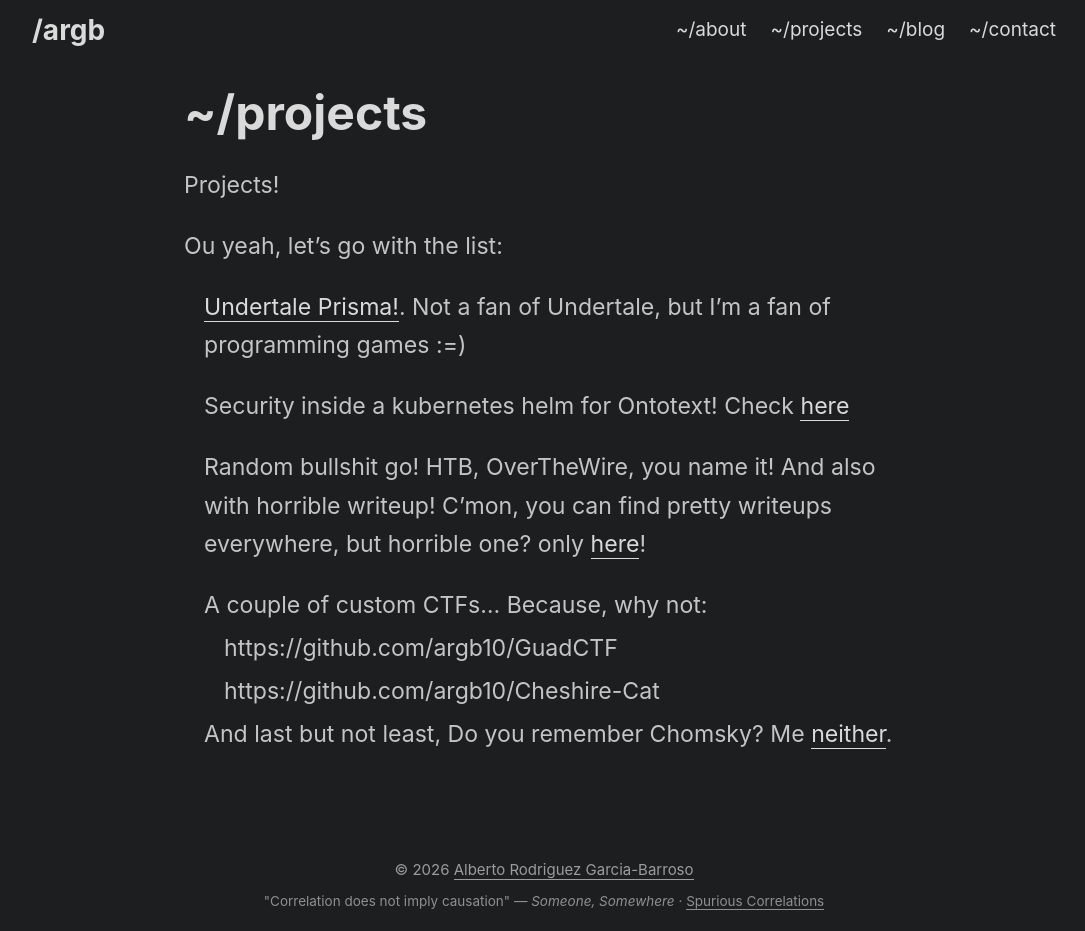
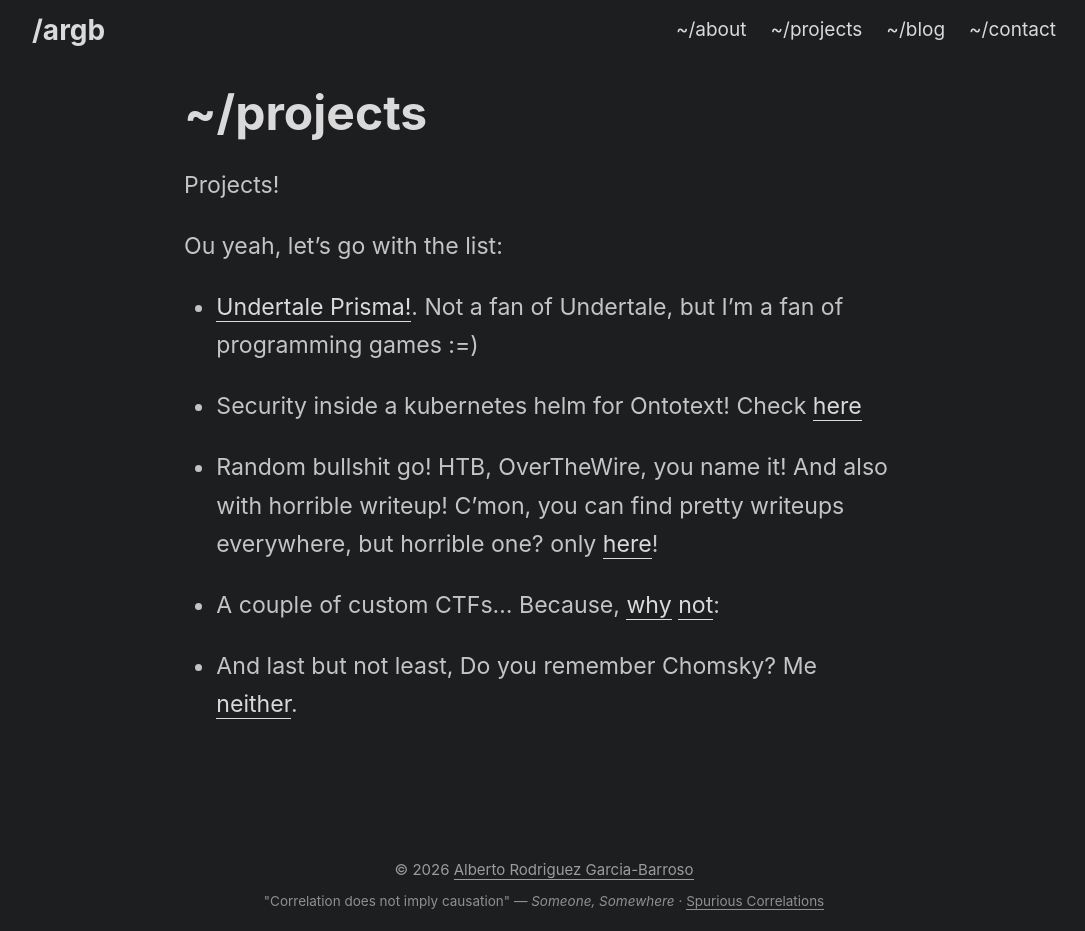
Before and after one commit to argb10/argb10.github.io, a Jekyll site: the page built from projects.md, in a window 1280 px wide. Shown: the whole page, without its empty margins (96-1181 px from the left). Built offline with Jekyll 4.4.1, drawn with Linux system fonts in a browser that asks for light colours.

Commit message:
Remove outdated projects_tmp.html file and update projects.pdf with specific project details; enhance profile image styling in papermod layout and CSS for better presentation.

```diff
--- a/_layouts/papermod.html
+++ b/_layouts/papermod.html
@@ -13,7 +13,9 @@
     {% if page.profile %}
     <div class="profile">
       <div class="profile_inner">
-        <img draggable="false" src="{{ site.author.avatar | relative_url }}" alt="profile" height="150" width="150">
+        <div class="profile-img-wrap">
+          <img draggable="false" src="{{ site.author.avatar | relative_url }}" alt="profile" height="150" width="150">
+        </div>
         <h1>{{ site.author.name }}</h1>
         {% if site.papermod_subtitle %}
         <h6>{{ site.papermod_subtitle }}</h6>
--- a/assets/css/papermod.css
+++ b/assets/css/papermod.css
@@ -85,7 +85,22 @@
   align-items: center;
   gap: 10px;
 }
-.profile img { border-radius: 50%; }
+/* Zoom into profile photo (crop center, same height) */
+.profile .profile-img-wrap {
+  width: 150px;
+  height: 150px;
+  border-radius: 50%;
+  overflow: hidden;
+  display: inline-block;
+  flex-shrink: 0;
+}
+.profile .profile-img-wrap img {
+  width: 100%;
+  height: 100%;
+  object-fit: cover;
+  object-position: center 28%;
+  transform: scale(1.4);
+}
 .profile h1 { font-size: 42px; }
 .profile h6 { font-size: 17px; font-weight: 400; color: var(--secondary); margin: 0.25em 0; }
 .profile h3 { font-size: 26px; font-weight: 500; color: var(--secondary); margin: 0.5em 0; }
@@ -105,7 +120,9 @@
 .post-content h2 { font-size: 30px; margin: 28px 0 18px; }
 .post-content h3 { font-size: 26px; margin: 24px 0 14px; }
 .post-content h4 { font-size: 22px; margin: 20px 0 12px; }
-.post-content ul, .post-content ol { padding-left: 20px; }
+.post-content ul, .post-content ol { padding-left: 1.4em; margin: 0.5em 0 1em; }
+.post-content ul { list-style: disc; }
+.post-content ol { list-style: decimal; }
 .post-content li { margin-top: 5px; }
 .post-content a { box-shadow: 0 1px 0 var(--primary); }
 .post-content code { background: var(--code-bg); padding: 3px 8px; border-radius: 4px; font-size: 0.95em; }
--- a/projects.md
+++ b/projects.md
@@ -16,8 +16,6 @@
 * Random bullshit go! HTB, OverTheWire, you name it! And also with horrible writeup!
 C'mon, you can find pretty writeups everywhere, but horrible one? only [here](https://github.com/argb10/CyberSec)!
 
-* A couple of custom CTFs... Because, why not:
-    * https://github.com/argb10/GuadCTF
-    * https://github.com/argb10/Cheshire-Cat
+* A couple of custom CTFs... Because, [why](https://github.com/argb10/GuadCTF) [not](https://github.com/argb10/Cheshire-Cat):
 
 * And last but not least, Do you remember Chomsky? Me [neither](https://github.com/argb10/ChomskyGLC).
--- a/projects_tmp.html
+++ b/projects_tmp.html
@@ -105,11 +105,7 @@
 C'mon, you can find pretty writeups everywhere, but horrible one? only <a href="https://github.com/argb10/CyberSec">here</a>!</p>
 </li>
 <li>
-<p>A couple of custom CTFs... Because, why not:</p>
-<ul>
-<li>https://github.com/argb10/GuadCTF</li>
-<li>https://github.com/argb10/Cheshire-Cat</li>
-</ul>
+<p>A couple of custom CTFs... Because, <a href="https://github.com/argb10/GuadCTF">why</a> <a href="https://github.com/argb10/Cheshire-Cat">not</a>:</p>
 </li>
 <li>
 <p>And last but not least, Do you remember Chomsky? Me <a href="https://github.com/argb10/ChomskyGLC">neither</a>.</p>
```
Also changed, not shown: 1 other file.
